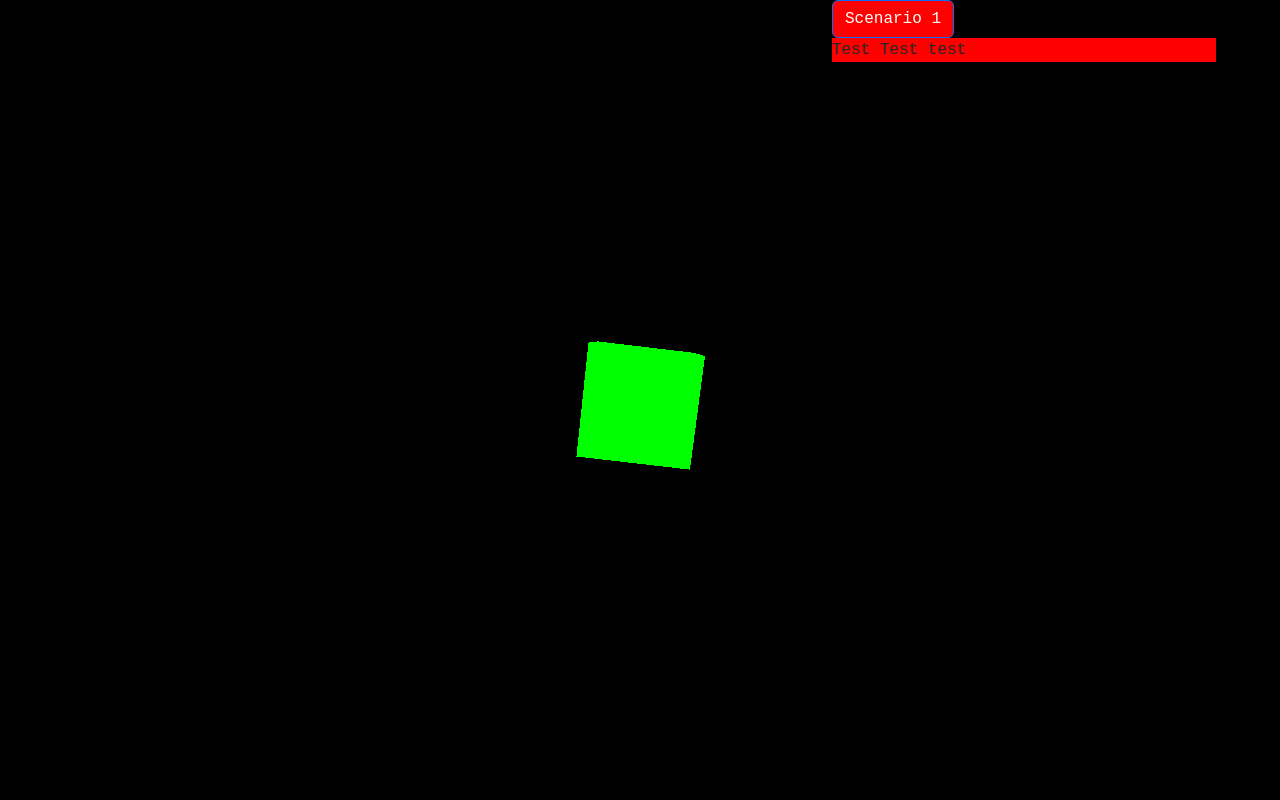
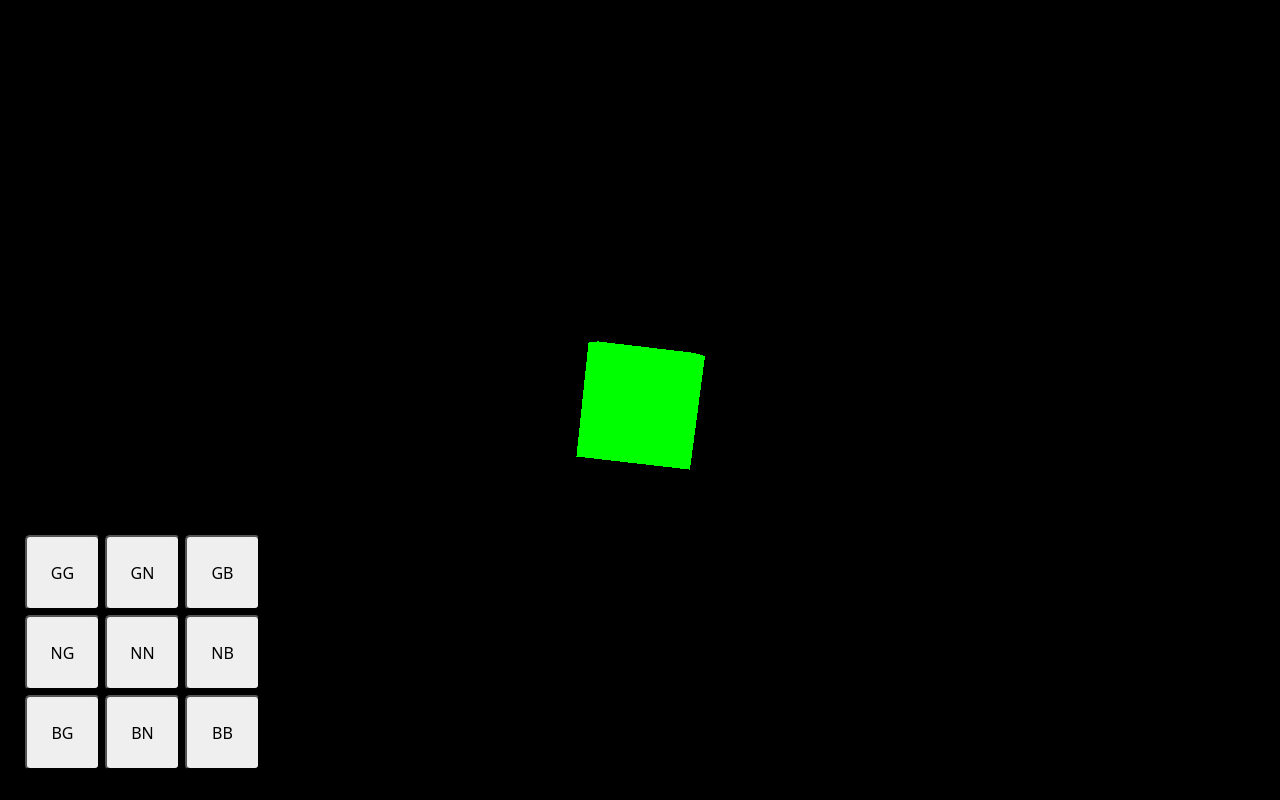
Before and after one commit to jaczhi/prideal-world, a React (Create React App) app in the folder website/: page /scenario1 in a window 1280 px wide. Built offline with nearby package versions, Linux system fonts and the light colour scheme.

Commit message:
Positioned and styled rating grid

```diff
--- /dev/null
+++ b/website/src/components/RatingGrid/RatingGrid.js
@@ -0,0 +1,27 @@
+import "./ratinggrid.css";
+
+function RatingGrid({ onRating }) {
+    return (
+        <div className="rating-grid-container">
+            <div className="rating-button-group">
+                <button className="rating-button" onClick={() => onRating(0)}>GG</button>
+                <button className="rating-button" onClick={() => onRating(1)}>GN</button>
+                <button className="rating-button" onClick={() => onRating(2)}>GB</button>
+            </div>
+
+            <div className="rating-button-group">
+                <button className="rating-button" onClick={() => onRating(3)}>NG</button>
+                <button className="rating-button" onClick={() => onRating(4)}>NN</button>
+                <button className="rating-button" onClick={() => onRating(5)}>NB</button>
+            </div>
+
+            <div className="rating-button-group">
+                <button className="rating-button" onClick={() => onRating(6)}>BG</button>
+                <button className="rating-button" onClick={() => onRating(7)}>BN</button>
+                <button className="rating-button" onClick={() => onRating(8)}>BB</button>
+            </div>
+        </div>
+    );
+}
+
+export default RatingGrid;
--- /dev/null
+++ b/website/src/components/RatingGrid/ratinggrid.css
@@ -0,0 +1,14 @@
+.rating-grid-container {
+
+}
+
+.rating-button-group {
+    margin-bottom: 5px;
+}
+
+.rating-button {
+    width: 75px;
+    height: 75px;
+    margin-right: 5px;
+    border-radius: 5px;
+}
--- a/website/src/pages/scenario1/Scenario1.js
+++ b/website/src/pages/scenario1/Scenario1.js
@@ -1,7 +1,8 @@
-import ThreeCube from "../../components/ThreeCube";
+import ThreeCube from "../../components/ThreeCube/ThreeCube";
 import { Button, Modal } from "react-bootstrap";
 import { useState } from "react";
 import "../scenarios.css";
+import RatingGrid from "../../components/RatingGrid/RatingGrid";
 
 function Scenario1() {
     const [show, setShow] = useState(false);
@@ -9,13 +10,44 @@ function Scenario1() {
     const handleClose = () => setShow(false);
     const handleShow = () => setShow(true);
 
+    const onRating = (rating) => {
+        switch (rating) {
+            case 0:
+                console.log("Good Good");
+                break;
+            case 1:
+                console.log("Good Neutral");
+                break;
+            case 2:
+                console.log("Good Bad");
+                break;
+            case 3:
+                console.log("Neutral Good");
+                break;
+            case 4:
+                console.log("Neutral Neutral");
+                break;
+            case 5:
+                console.log("Neutral Bad");
+                break;
+            case 6:
+                console.log("Bad Good");
+                break;
+            case 7:
+                console.log("Bad Neutral");
+                break;
+            case 8:
+                console.log("Bad Bad");
+                break;
+        }
+    }
+
     return (
         <div className="App">
             <div className="overlay">
-            <Button variant="primary" className="testButton" onClick={handleShow}>
-            Scenario 1
-            </Button>
-            <div className="testButton">Test Test test</div>
+                <div className="rating-grid">
+                    <RatingGrid onRating={onRating}/>
+                </div>
             </div>
 
             <Modal show={show} onHide={handleClose}>
--- a/website/src/pages/scenario2/Scenario2.js
+++ b/website/src/pages/scenario2/Scenario2.js
@@ -1,4 +1,4 @@
-import ThreeCube from "../../components/ThreeCube";
+import ThreeCube from "../../components/ThreeCube/ThreeCube";
 import { Button, Modal } from "react-bootstrap";
 import { useState } from "react";
 import "../scenarios.css";
@@ -12,10 +12,6 @@ function Scenario2() {
     return (
         <div className="App">
         <div className="overlay">
-            <Button variant="primary" className="testButton" onClick={handleShow}>
-            Scenario 2
-            </Button>
-            <div className="testButton">Test Test test</div>
         </div>
 
         <Modal show={show} onHide={handleClose}>
--- a/website/src/pages/scenario3/Scenario3.js
+++ b/website/src/pages/scenario3/Scenario3.js
@@ -1,4 +1,4 @@
-import ThreeCube from "../../components/ThreeCube";
+import ThreeCube from "../../components/ThreeCube/ThreeCube";
 import { Button, Modal } from "react-bootstrap";
 import { useState } from "react";
 import "../scenarios.css";
@@ -12,10 +12,6 @@ function Scenario3() {
     return (
         <div className="App">
         <div className="overlay">
-            <Button variant="primary" className="testButton" onClick={handleShow}>
-            Scenario 3
-            </Button>
-            <div className="testButton">Test Test test</div>
         </div>
 
         <Modal show={show} onHide={handleClose}>
--- a/website/src/pages/scenarios.css
+++ b/website/src/pages/scenarios.css
@@ -7,10 +7,9 @@
 .overlay {
     user-select: none;
     position: absolute;
-    right: 5vw;
-    width: 30vw;
-    font-family:'Courier New', Courier, monospace;
     z-index: 10;
+    width: 100vw;
+    height: 100vh;
 }
 
 .topcanvas {
@@ -19,3 +18,9 @@
     -webkit-mask-image: linear-gradient(0deg, rgba(0,0,0,0) 0%, rgba(0,0,0,1) 15%);
     mask-image: linear-gradient(0deg, rgba(0,0,0,0) 0%, rgba(0,0,0,1) 15%);
 }
+
+.rating-grid {
+    position: absolute;
+    bottom: 25px;
+    left: 25px;
+}
```
Also changed, not shown: website/src/components/RatingGrid.js (deleted, +0 -25 lines), website/src/components/ThreeCube/ThreeCube.js (renamed from website/src/components/ThreeCube.js). Lines whose indentation alone changed are shown as unchanged.
